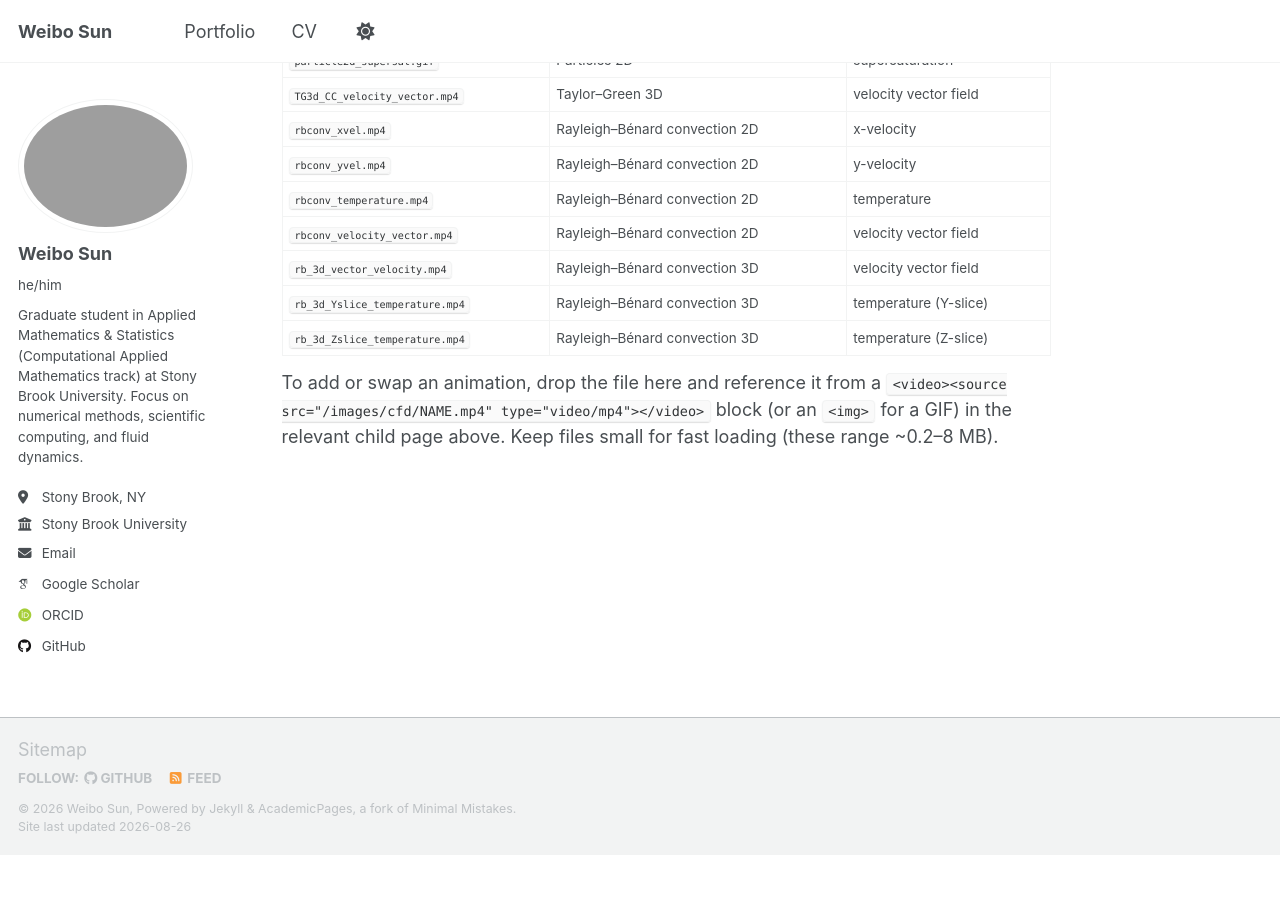
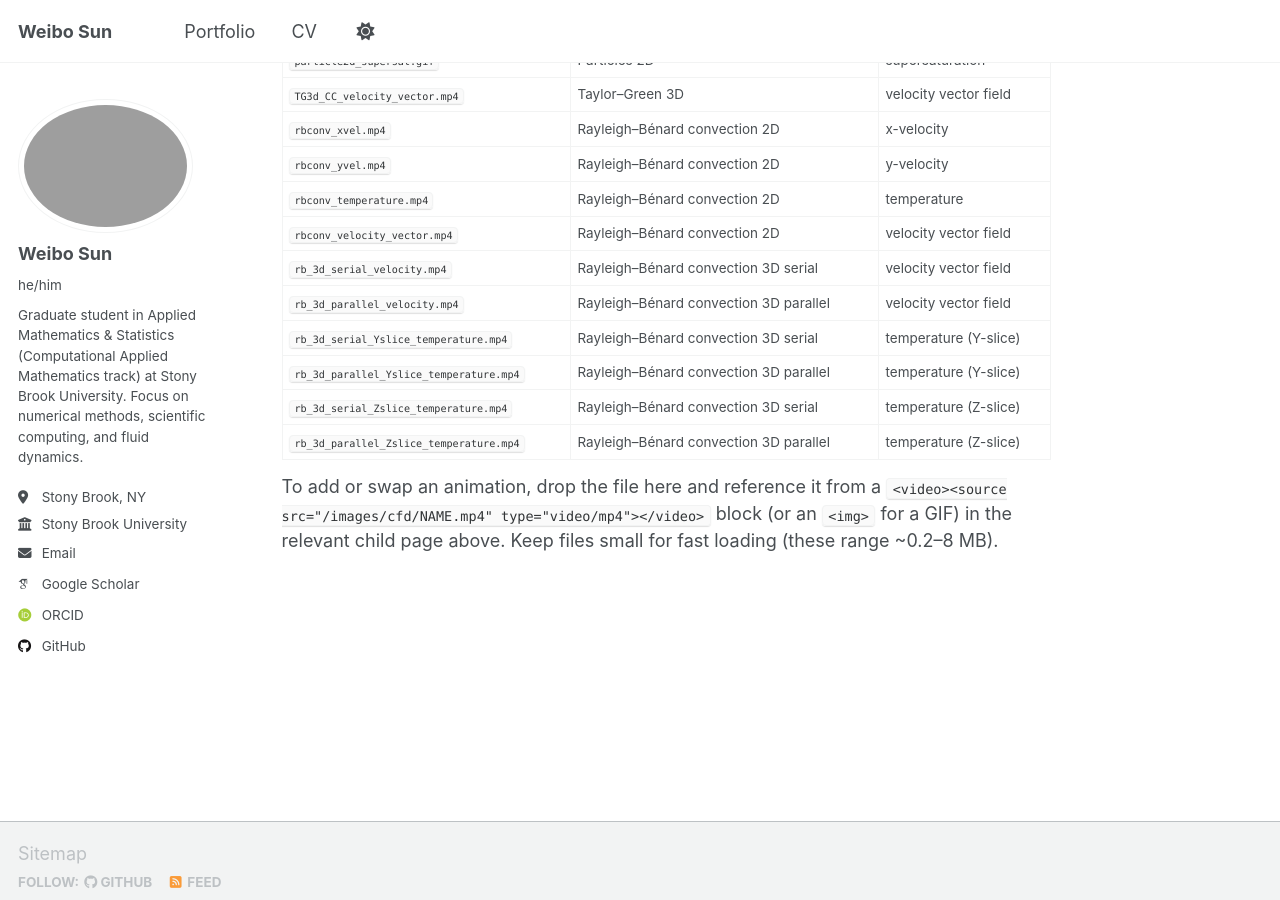
Before and after one commit to Webberrr7/Webberrr7.github.io, a Jekyll site: the page built from images/cfd/README.md, in a window 1280 px wide and 900 px high, scrolled down 1727 px. Built offline with Jekyll 4.4.1, drawn with Linux system fonts in a browser that asks for light colours; some web fonts are replaced; our own code applies the rules of GitHub Pages for plain Markdown files; a script that is not in the unit is left out; before the commit the page ends 2582 px from its top, so only the background shows below that.

Commit message:
Replace 3D Rayleigh-Benard animations with serial-vs-parallel pairs
Swap the three single-run rb_3d videos for six new renders comparing the
serial and parallel runs side by side: velocity vector field plus Y- and
Z-slice temperature. Converted from MJPEG AVI to H.264 MP4 for browser
playback. Run parameters updated: max time = 300, max steps = 5000.

Co-Authored-By: Claude Fable 5 <noreply@anthropic.com>

```diff
--- a/images/cfd/README.md
+++ b/images/cfd/README.md
@@ -61,9 +61,12 @@ Pages: `/portfolio/cloud-chamber/taylor-green/` (TG2d + TG3d),
 | `rbconv_yvel.mp4`        | Rayleigh–Bénard convection 2D | y-velocity |
 | `rbconv_temperature.mp4` | Rayleigh–Bénard convection 2D | temperature |
 | `rbconv_velocity_vector.mp4` | Rayleigh–Bénard convection 2D | velocity vector field |
-| `rb_3d_vector_velocity.mp4`    | Rayleigh–Bénard convection 3D | velocity vector field |
-| `rb_3d_Yslice_temperature.mp4` | Rayleigh–Bénard convection 3D | temperature (Y-slice) |
-| `rb_3d_Zslice_temperature.mp4` | Rayleigh–Bénard convection 3D | temperature (Z-slice) |
+| `rb_3d_serial_velocity.mp4`            | Rayleigh–Bénard convection 3D serial   | velocity vector field |
+| `rb_3d_parallel_velocity.mp4`          | Rayleigh–Bénard convection 3D parallel | velocity vector field |
+| `rb_3d_serial_Yslice_temperature.mp4`  | Rayleigh–Bénard convection 3D serial   | temperature (Y-slice) |
+| `rb_3d_parallel_Yslice_temperature.mp4`| Rayleigh–Bénard convection 3D parallel | temperature (Y-slice) |
+| `rb_3d_serial_Zslice_temperature.mp4`  | Rayleigh–Bénard convection 3D serial   | temperature (Z-slice) |
+| `rb_3d_parallel_Zslice_temperature.mp4`| Rayleigh–Bénard convection 3D parallel | temperature (Z-slice) |
 
 To add or swap an animation, drop the file here and reference it from a
 `<video><source src="/images/cfd/NAME.mp4" type="video/mp4"></video>` block (or
```
Also changed, not shown: _pages/portfolio-cloud-chamber-rayleigh-benard.md (+47 -16 lines), 9 other files.
